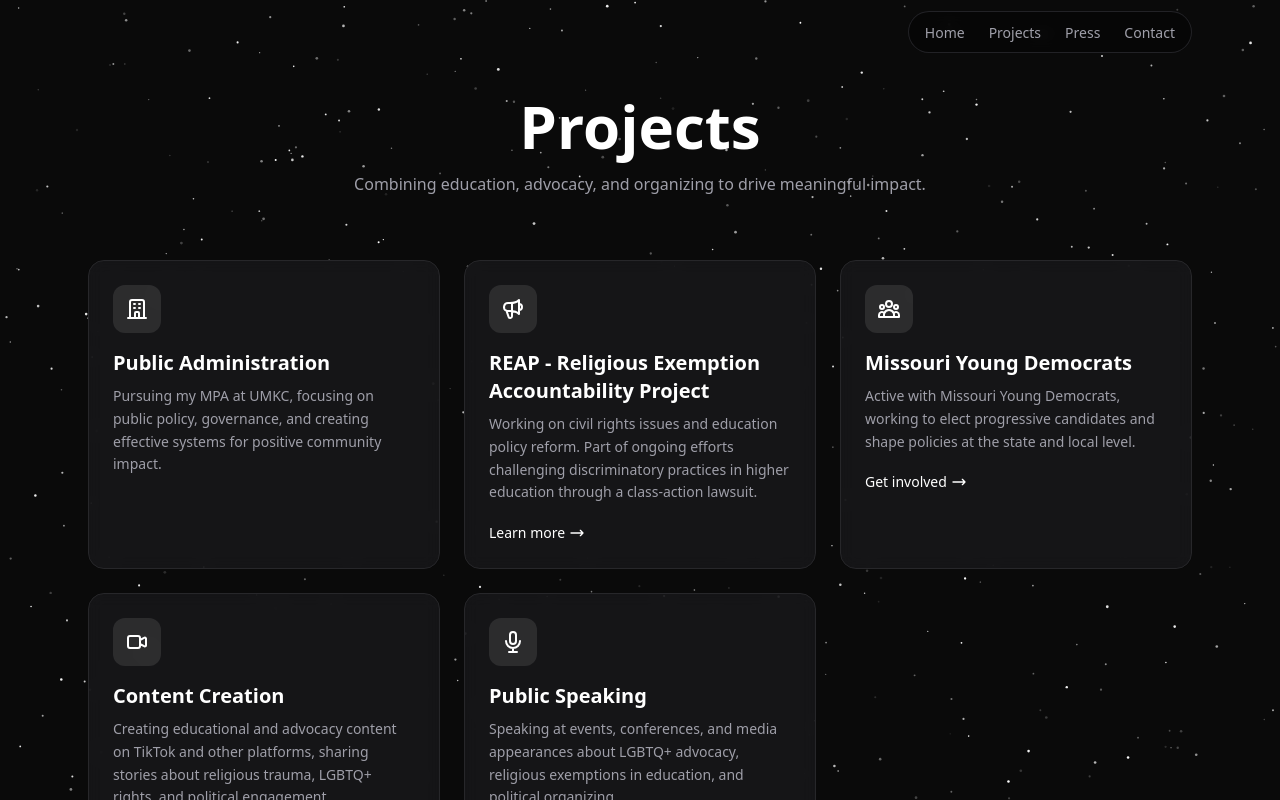
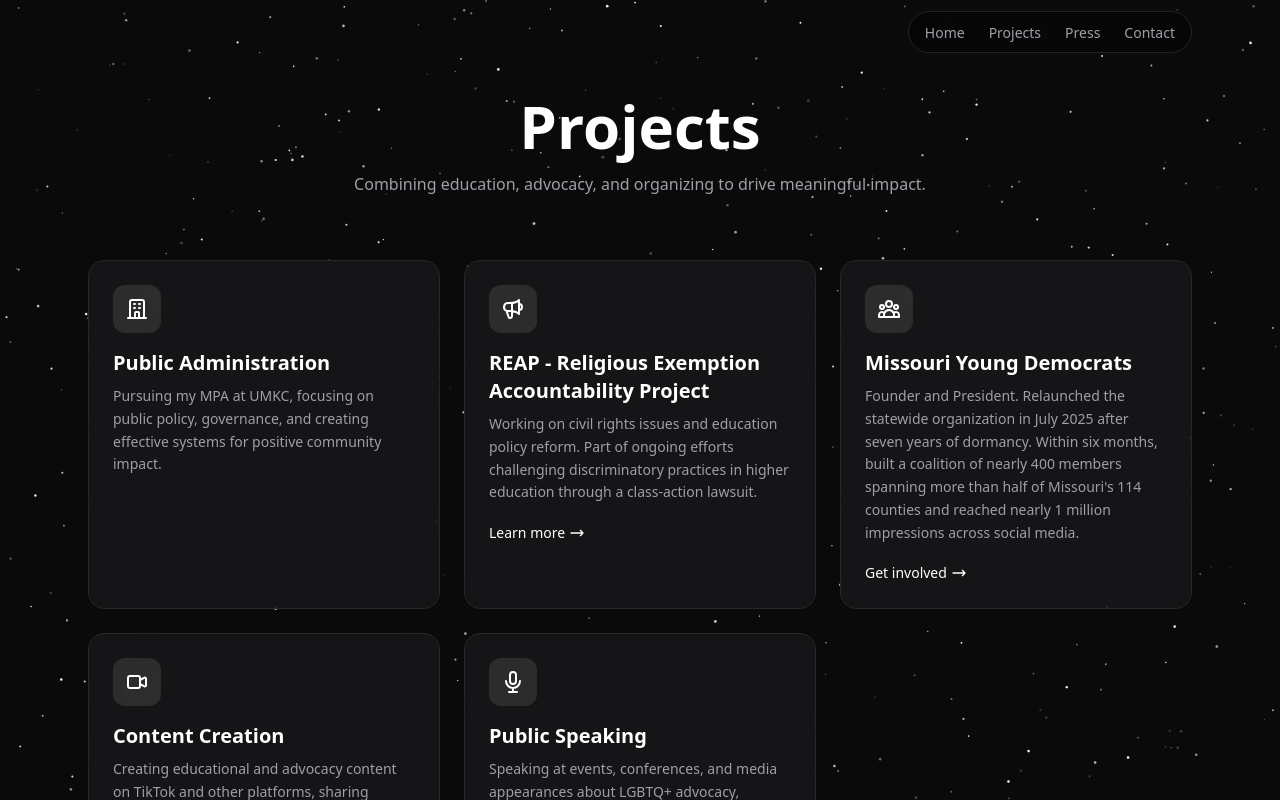
Before and after one commit to andyhartzler/andrewhartzler-site, a Next.js app: page /projects in a window 1280 px wide. Shown: the top 800 px of the page. Built offline with nearby package versions, Linux system fonts and the light colour scheme.

Commit message:
Update Missouri Young Democrats description with founding details

```diff
--- a/src/app/projects/page.tsx
+++ b/src/app/projects/page.tsx
@@ -108,7 +108,7 @@
               Missouri Young Democrats
             </h3>
             <p className="text-zinc-400 text-sm leading-relaxed mb-4">
-              Active with Missouri Young Democrats, working to elect progressive candidates and shape policies at the state and local level.
+              Founder and President. Relaunched the statewide organization in July 2025 after seven years of dormancy. Within six months, built a coalition of nearly 400 members spanning more than half of Missouri&apos;s 114 counties and reached nearly 1 million impressions across social media.
             </p>
             <span className="inline-flex items-center gap-1 text-white text-sm group-hover:underline">
               Get involved
```
